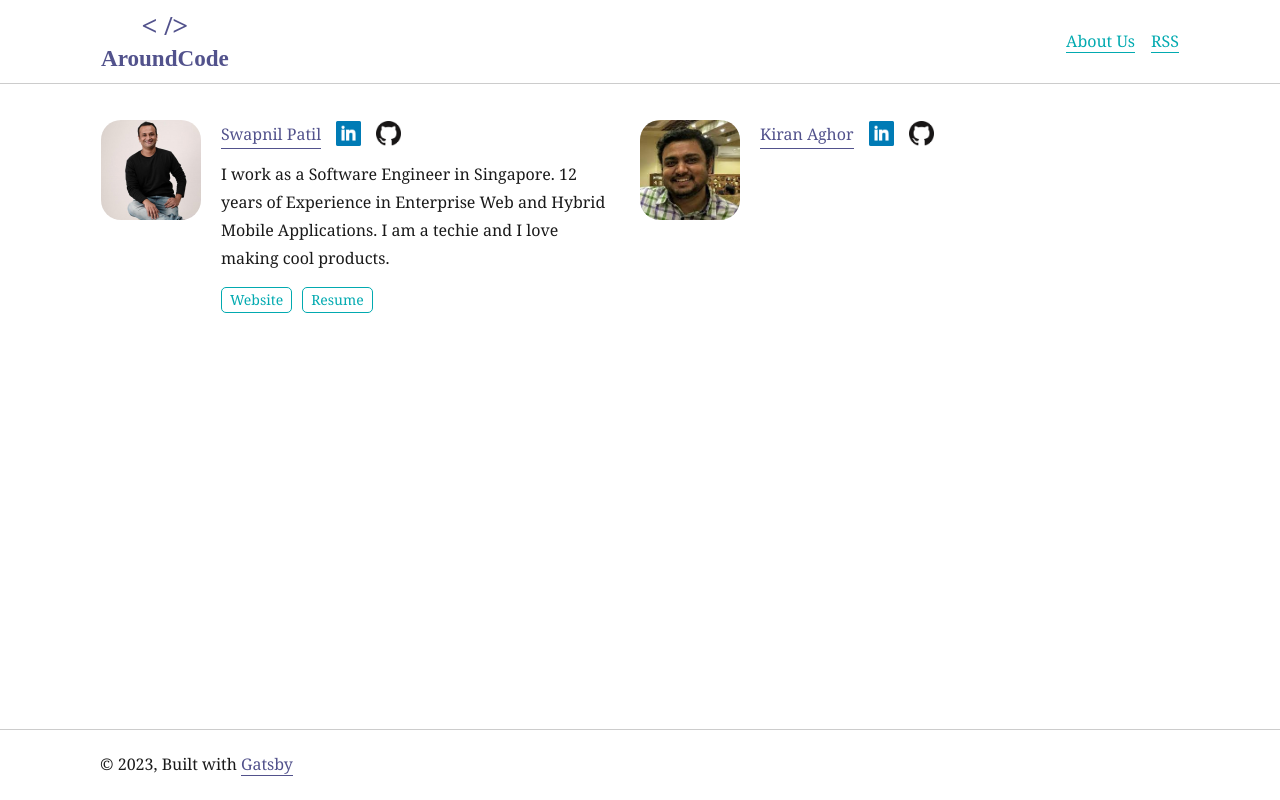
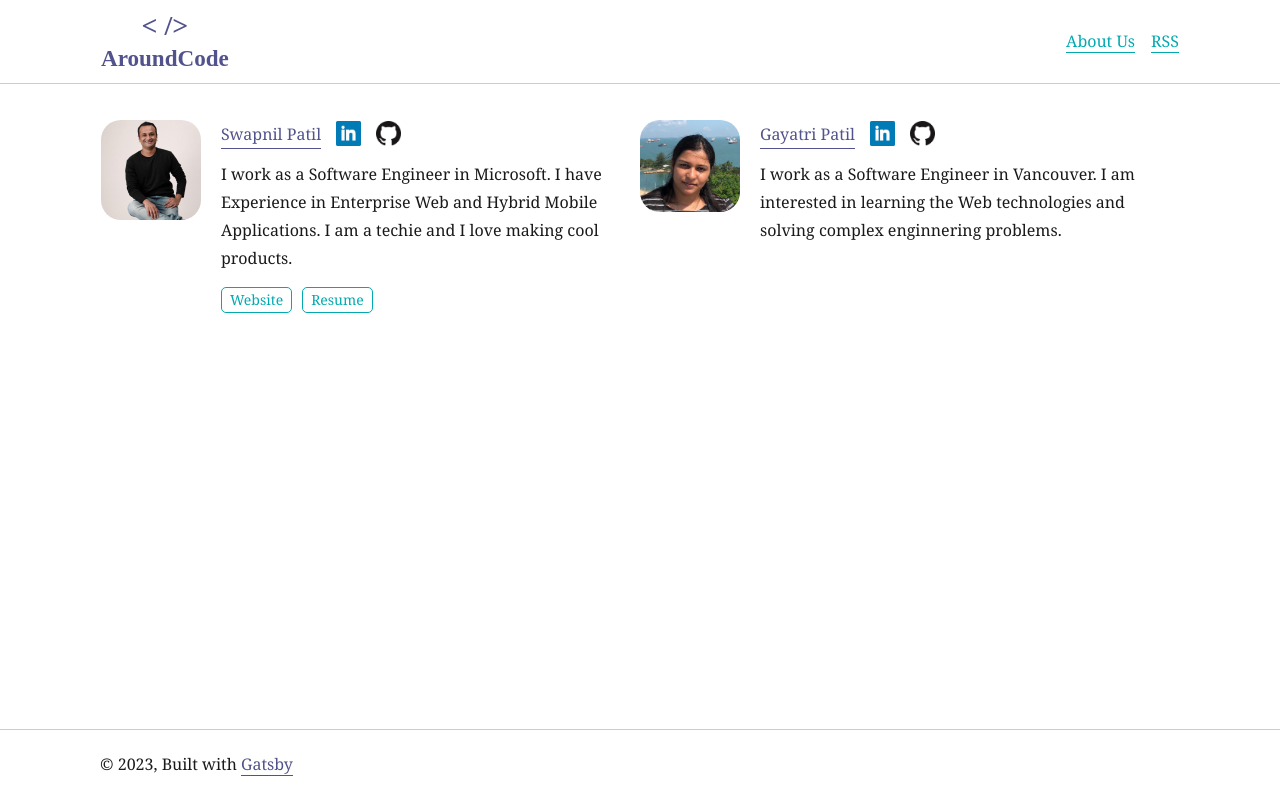
Before and after one commit to swapnil00patil/aroundcode, a Gatsby site: page /about in a window 1280 px wide. Built offline with nearby package versions, Linux system fonts and the light colour scheme; Gatsby itself is replaced by a stand-in of ours; some packages are replaced by stand-ins of ours.

Commit message:
added gaaytri

```diff
--- a/gatsby-config.js
+++ b/gatsby-config.js
@@ -2,27 +2,35 @@ module.exports = {
   siteMetadata: {
     title: `AroundCode`,
     siteUrl: `http://aroundcode.io`,
-    description: 'Blog by Swapnil and Kiran about their technical Journey',
+    description: "Blog by Swapnil and Kiran about their technical Journey",
     authors: {
       swapnil: {
         author: `Swapnil Patil`,
-        description: `I work as a Software Engineer in Singapore. 12 years of Experience in Enterprise Web and Hybrid Mobile Applications. I am a techie and I love making cool products.`,
+        description: `I work as a Software Engineer in Microsoft. I have Experience in Enterprise Web and Hybrid Mobile Applications. I am a techie and I love making cool products.`,
         social: {
           linkedin: `https://www.linkedin.com/in/swapnil00patil/`,
           github: `https://github.com/swapnil00patil`,
           website: `https://swapnilpatil.dev`,
-          resume: `https://swapnilpatil.dev/resume.pdf`
-        }
+          resume: `https://swapnilpatil.dev/resume.pdf`,
+        },
       },
-      kiran: {
-        author: `Kiran Aghor`,
-        description: ``,
+      gayatri: {
+        author: `Gayatri Patil`,
+        description: `I work as a Software Engineer in Vancouver. I am interested in learning the Web technologies and solving complex enginnering problems.`,
         social: {
-          linkedin: `https://www.linkedin.com/in/kiranaghor/`,
-          github: `https://github.com/kiran-aghor`,
-        }
-      }
-    }
+          linkedin: `https://www.linkedin.com/in/gayatri-p-520096260/`,
+          github: `https://github.com/gayubhole2012`,
+        },
+      },
+      // kiran: {
+      //   author: `Kiran Aghor`,
+      //   description: ``,
+      //   social: {
+      //     linkedin: `https://www.linkedin.com/in/kiranaghor/`,
+      //     github: `https://github.com/kiran-aghor`,
+      //   },
+      // },
+    },
   },
   plugins: [
     `gatsby-plugin-styled-components`,
@@ -38,7 +46,7 @@ module.exports = {
       options: {
         path: `${__dirname}/content/blog-draft`,
         name: `blog`,
-        isDevelopment: true
+        isDevelopment: true,
       },
     },
     {
@@ -91,7 +99,7 @@ module.exports = {
         feeds: [
           {
             serialize: ({ query: { site, allMarkdownRemark } }) => {
-              return allMarkdownRemark.edges.map(edge => {
+              return allMarkdownRemark.edges.map((edge) => {
                 return Object.assign({}, edge.node.frontmatter, {
                   description: edge.node.excerpt,
                   date: edge.node.frontmatter.date,
@@ -151,20 +159,23 @@ module.exports = {
     {
       resolve: `gatsby-plugin-google-gtag`,
       options: {
-        trackingIds: [
-          process.env.GTAG_ID
-        ]
+        trackingIds: [process.env.GTAG_ID],
       },
     },
     // this (optional) plugin enables Progressive Web App + Offline functionality
     // To learn more, visit: https://gatsby.dev/offline
     // `gatsby-plugin-offline`,
   ].filter((i) => {
-    if(process.env.NODE_ENV === 'development' && i && i.options && i.options.isDevelopment) {
+    if (
+      process.env.NODE_ENV === "development" &&
+      i &&
+      i.options &&
+      i.options.isDevelopment
+    ) {
       return true
-    } else if(i && i.options && i.options.isDevelopment) {
+    } else if (i && i.options && i.options.isDevelopment) {
       return false
     }
     return true
-  })
+  }),
 }
--- a/src/components/bio.js
+++ b/src/components/bio.js
@@ -3,7 +3,7 @@ import { useStaticQuery, graphql, Link } from "gatsby"
 import styled from "styled-components"
 
 import swapnil from "../../content/assets/swapnil.png"
-import kiran from "../../content/assets/kiran.png"
+import gayatri from "../../content/assets/gayatri.png"
 import linkedin from "../../content/assets/linkedin.png"
 import github from "../../content/assets/github.png"
 import website from "../../content/assets/website.png"
@@ -22,12 +22,8 @@ const ProfilePic = styled.img`
 const Container = styled.div`
   display: flex;
 `
-const Right = styled.div`
-
-`
-const Name = styled(Link)`
-
-`
+const Right = styled.div``
+const Name = styled(Link)``
 const SocialLink = styled.a`
   text-decoration: none;
   box-shadow: none;
@@ -83,7 +79,7 @@ const Bio = ({ authorKey }) => {
                 resume
               }
             }
-            kiran {
+            gayatri {
               author
               description
               social {
@@ -96,42 +92,37 @@ const Bio = ({ authorKey }) => {
       }
     }
   `)
-  const { author, description, social } = data.site.siteMetadata.authors[authorKey]
+  const { author, description, social } =
+    data.site.siteMetadata.authors[authorKey]
   return (
     <Container>
-      <ProfilePic
-        src={authorKey === 'swapnil' ? swapnil : kiran}
-      />
+      <ProfilePic src={authorKey === "swapnil" ? swapnil : gayatri} />
       <Right>
         <NameSection>
           <Name to={`/author/${kebabCase(author)}/`}>{author}</Name>
-          {
-              social?.linkedin &&
+          {social?.linkedin && (
             <SocialLink target="_blank" href={social.linkedin}>
               <SocialIcon src={linkedin} />
             </SocialLink>
-            }
-            {
-              social?.github &&
+          )}
+          {social?.github && (
             <SocialLink target="_blank" href={social.github}>
               <SocialIcon src={github} />
             </SocialLink>
-            }
+          )}
         </NameSection>
         <Description>{description}</Description>
         <LinkArea>
-          {
-            social?.website &&
+          {social?.website && (
             <SocialText target="_blank" href={social.website}>
               Website
             </SocialText>
-          }
-          {
-            social?.resume &&
+          )}
+          {social?.resume && (
             <SocialText target="_blank" href={social.resume}>
               Resume
             </SocialText>
-          }
+          )}
         </LinkArea>
       </Right>
     </Container>
--- a/src/pages/about.js
+++ b/src/pages/about.js
@@ -7,7 +7,6 @@ import { Link, graphql } from "gatsby"
 import Layout from "../components/layout"
 import SEO from "../components/seo"
 import Bio from "../components/bio"
-import { rhythm } from "../utils/typography"
 
 const Container = styled.div`
   display: flex;
@@ -24,7 +23,6 @@ const BioWrap = styled.div`
   }
 `
 
-
 const AboutPage = ({
   data: {
     site: {
@@ -37,10 +35,10 @@ const AboutPage = ({
     <Helmet title={title} />
     <Container>
       <BioWrap>
-        <Bio authorKey='swapnil' />
+        <Bio authorKey="swapnil" />
       </BioWrap>
       <BioWrap>
-        <Bio authorKey='kiran' />
+        <Bio authorKey="gayatri" />
       </BioWrap>
     </Container>
   </Layout>
```
Also changed, not shown: package.json (+27 -27 lines), content/assets/gayatri.png (added), 1 other file. Lines whose indentation alone changed are shown as unchanged.
